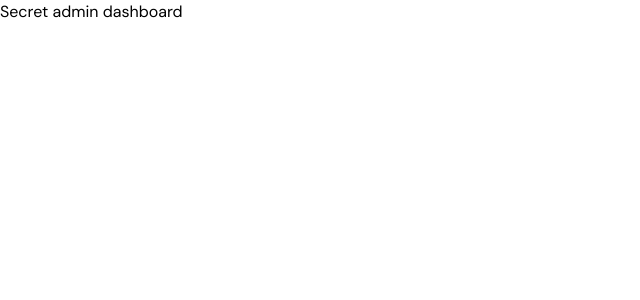
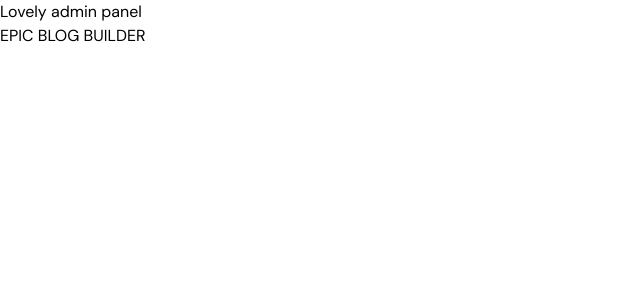
Before and after one commit to StreakyFly/streakyfly.com, a Next.js app: page /admin in a window 1280 px wide. Shown: the top 300 px of the page, without its empty margins (0-640 px from the left). Built offline with nearby package versions, Linux system fonts and the light colour scheme.

Commit message:
added blog-builder
very functional right now

```diff
--- /dev/null
+++ b/src/app/admin/blog-builder/page.tsx
@@ -0,0 +1,3 @@
+export default function BlogBuilder() {
+    return <h1>Woah, what a cool blog builder!</h1>
+}
--- a/src/app/admin/page.tsx
+++ b/src/app/admin/page.tsx
@@ -1,3 +1,8 @@
-export default function Admin() {
-    return <h1>Secret admin dashboard</h1>
+export default function AdminPanel() {
+    return (
+        <div>
+            <h1>Lovely admin panel</h1>
+            <a href="/admin/blog-builder">EPIC BLOG BUILDER</a>
+        </div>
+    );
 }
```
